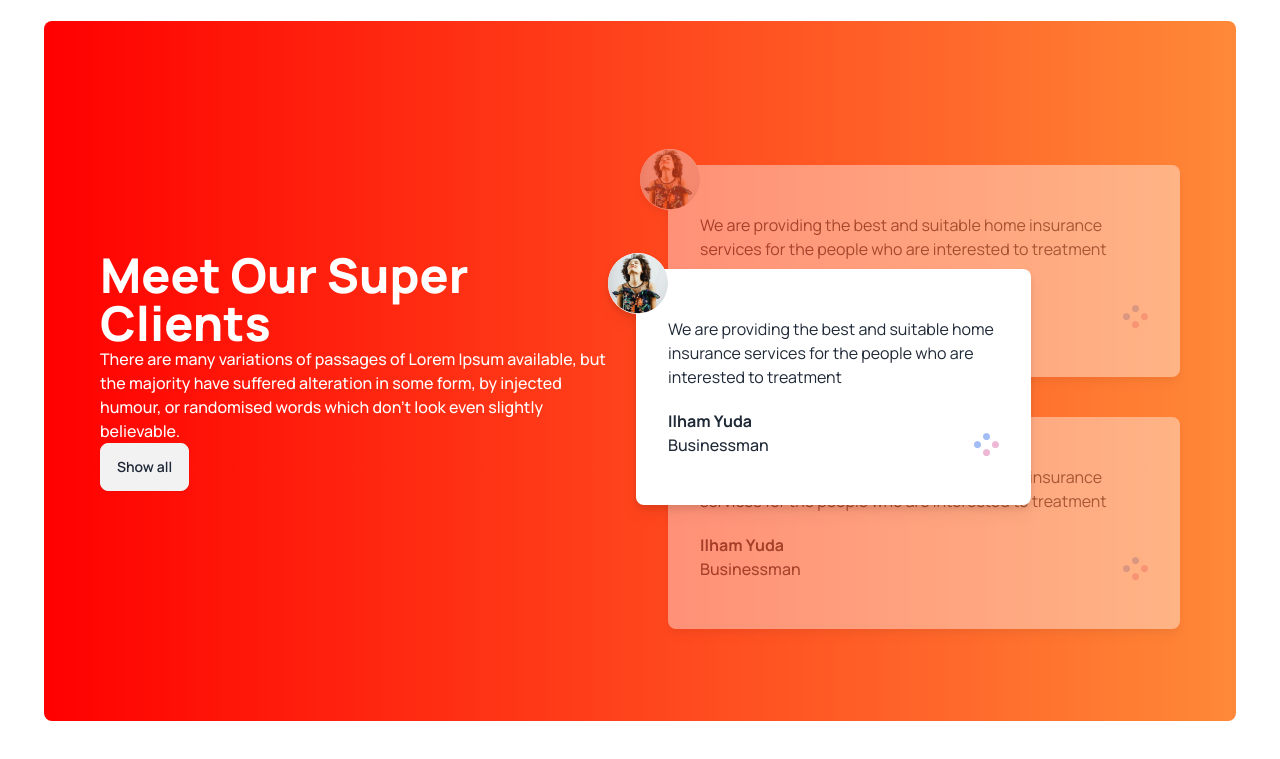
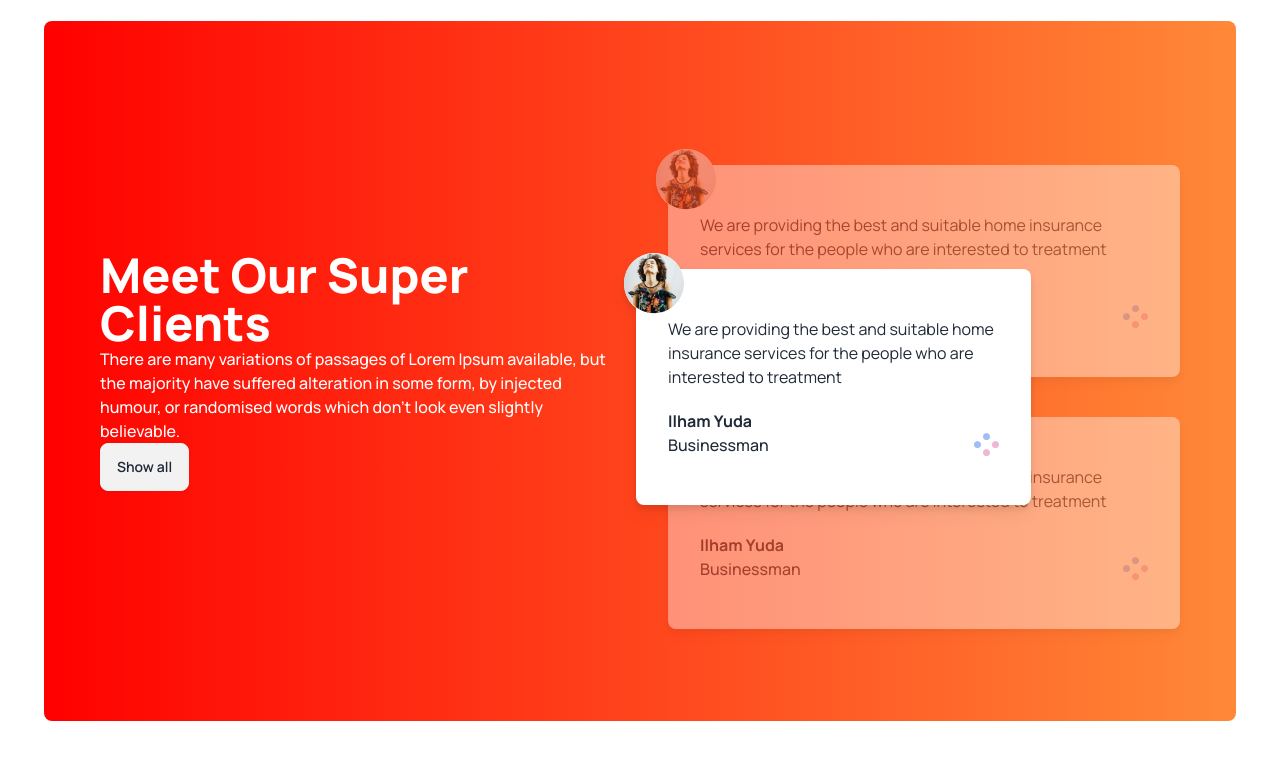
Before and after one commit to AsifaJahanSafa/tea-house-daisy-tailwind, a plain HTML site: page index.html in a window 1280 px wide. Shown: the part 1817-2576 px from the top of the page. Drawn offline with nearby package versions, Linux system fonts and the light colour scheme.

Commit message:
added img currectly

```diff
--- a/index.html
+++ b/index.html
@@ -185,7 +185,7 @@
 <div class="flex-1 relative ">
   <!-- previous reviw -->
   <div class="bg-white rounded-lg mt-20  relative  px-8 py-12 drop-shadow-lg lg:relative  lg:opacity-40 lg:mb-7 lg:z-10 ">
-    <img src="./images/client.png" class="absolute rounded-full  bg-white  -left-7 -top-4" alt="">
+    <img src="./images/client.png" class="absolute rounded-full  bg-white  -left-3 -top-4" alt="">
     <p class="text-base font-normal  mb-5">We are providing the best and suitable home insurance services for the people who are interested to treatment</p>
     <h3 class="text-base font-bold">Ilham Yuda</h3>
     <div class="flex justify-between">
@@ -195,7 +195,7 @@
   </div>
   <!-- current reviw -->
   <div class="bg-white rounded-lg  relative mt-10 drop-shadow-lg px-8 py-12 lg:absolute lg:z-20 lg:top-36 lg:-left-8 lg:w-[395px]">
-    <img src="./images/client.png" class="absolute rounded-full  bg-white  -left-7 -top-4" alt="">
+    <img src="./images/client.png" class="absolute rounded-full  bg-white  -left-3 -top-4" alt="">
     <p class="text-base font-normal  mb-5">We are providing the best and suitable home insurance services for the people who are interested to treatment</p>
     <h3 class="text-base font-bold">Ilham Yuda</h3>
     <div class="flex justify-between">
@@ -205,7 +205,7 @@
   </div>
   <!-- last reviw -->
   <div class="bg-white rounded-lg mt-10 drop-shadow-lg relative px-8 py-12 mb-7 lg:relative  lg:z-10 lg:opacity-40">
-    <img src="./images/client.png" class="absolute rounded-full  bg-white  -left-7 -top-4" alt="">
+    <img src="./images/client.png" class="absolute rounded-full  bg-white  -left-3 -top-4" alt="">
     <p class="text-base font-normal  mb-5">We are providing the best and suitable home insurance services for the people who are interested to treatment</p>
     <h3 class="text-base font-bold">Ilham Yuda</h3>
     <div class="flex justify-between">
```
